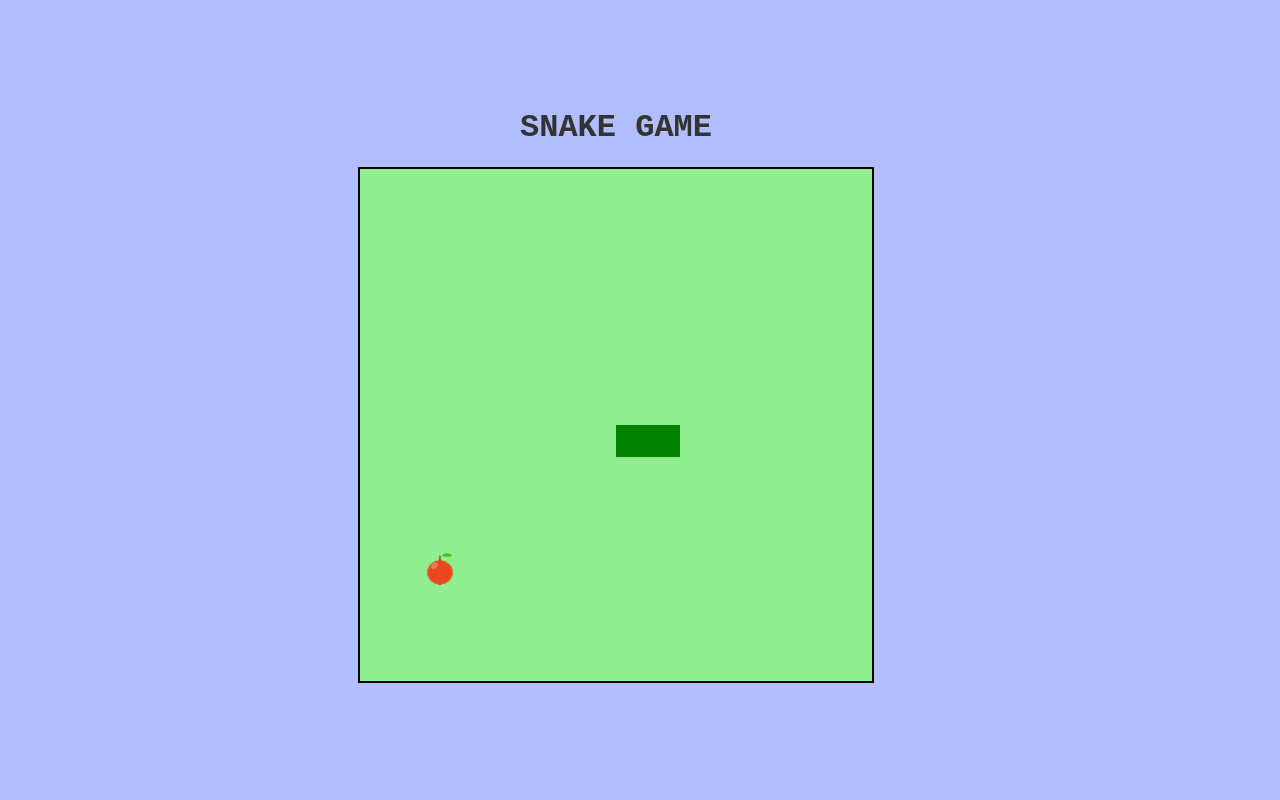
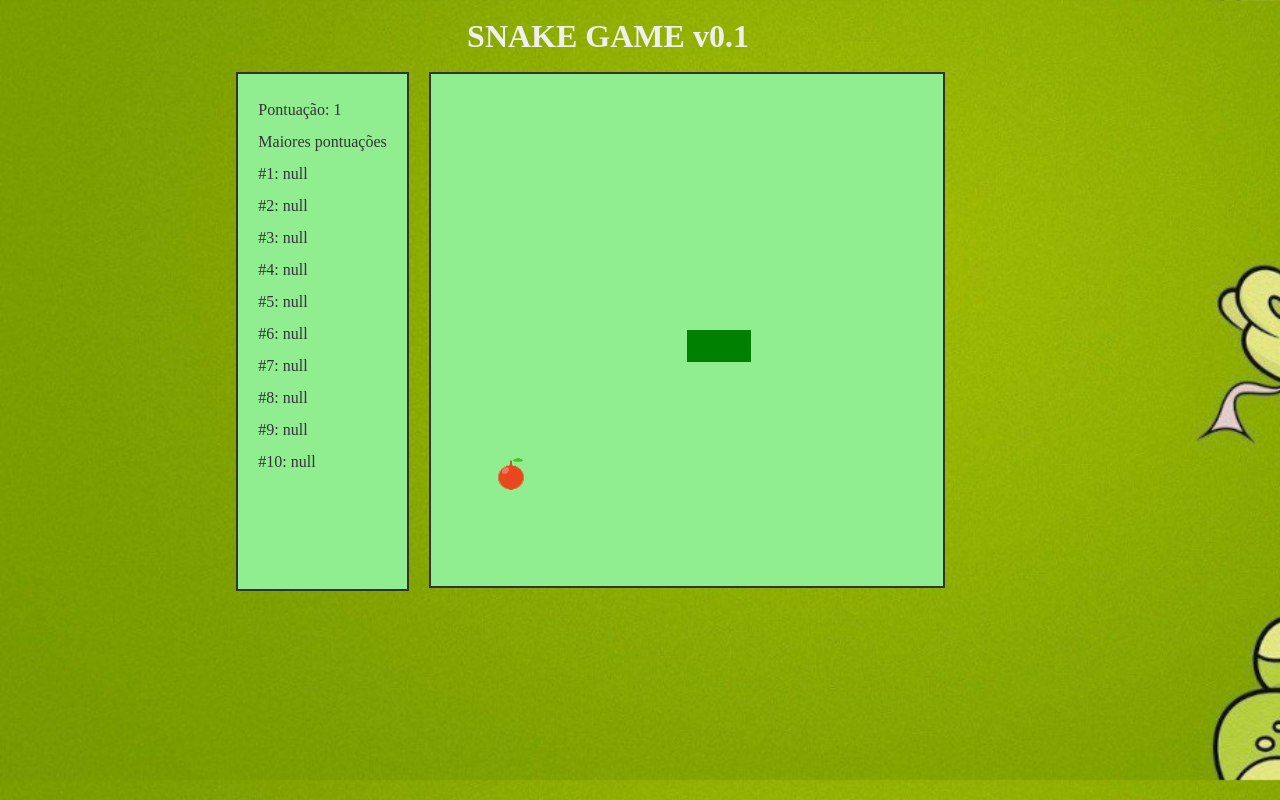
Before and after one commit to zolppy/snake-game, a plain HTML site: page index.html in a window 1280 px wide. Drawn offline with Linux system fonts and the light colour scheme.

Commit message:
add, commit e push feito por script bash

```diff
--- a/index.html
+++ b/index.html
@@ -6,12 +6,35 @@
   <title>Snake</title>
   <link rel="shortcut icon" href="favicon.ico" type="image/x-icon" />
   <link rel="stylesheet" href="style.css" />
-  <script src="script.js" defer></script>
+  <script defer src="script.js"></script>
+  <link rel="stylesheet" href="reset.css" />
 </head>
 <body>
   <main>
-    <h1 id="title">SNAKE GAME</h1>
-    <canvas id="stage" width="512" height="512"></canvas>
+    <div id="container">
+      <h1 id="title">SNAKE GAME v0.1</h1>
+      <div id="game-container">
+        <div id="info-container">
+          <span id="score">Pontuação: 0</span>
+          <div id="scores">
+            <h2>Maiores pontuações</h2>
+            <span id="1">#1: null</span>
+            <span id="2">#2: null</span>
+            <span id="3">#3: null</span>
+            <span id="4">#4: null</span>
+            <span id="5">#5: null</span>
+            <span id="6">#6: null</span>
+            <span id="7">#7: null</span>
+            <span id="8">#8: null</span>
+            <span id="9">#9: null</span>
+            <span id="10">#10: null</span>
+          </div>
+        </div>
+        <div id="stage-container">
+          <canvas id="stage" width="512" height="512"></canvas>
+        </div>
+      </div>
+    </div>
   </main>
 </body>
 </html>
--- /dev/null
+++ b/reset.css
@@ -0,0 +1,48 @@
+/* http://meyerweb.com/eric/tools/css/reset/
+   v2.0 | 20110126
+   License: none (public domain)
+*/
+
+html, body, div, span, applet, object, iframe,
+h1, h2, h3, h4, h5, h6, p, blockquote, pre,
+a, abbr, acronym, address, big, cite, code,
+del, dfn, em, img, ins, kbd, q, s, samp,
+small, strike, strong, sub, sup, tt, var,
+b, u, i, center,
+dl, dt, dd, ol, ul, li,
+fieldset, form, label, legend,
+table, caption, tbody, tfoot, thead, tr, th, td,
+article, aside, canvas, details, embed,
+figure, figcaption, footer, header, hgroup,
+menu, nav, output, ruby, section, summary,
+time, mark, audio, video {
+	margin: 0;
+	padding: 0;
+	border: 0;
+	font-size: 100%;
+	font: inherit;
+	vertical-align: baseline;
+}
+/* HTML5 display-role reset for older browsers */
+article, aside, details, figcaption, figure,
+footer, header, hgroup, menu, nav, section {
+	display: block;
+}
+body {
+	line-height: 1;
+}
+ol, ul {
+	list-style: none;
+}
+blockquote, q {
+	quotes: none;
+}
+blockquote:before, blockquote:after,
+q:before, q:after {
+	content: '';
+	content: none;
+}
+table {
+	border-collapse: collapse;
+	border-spacing: 0;
+}
--- a/script.js
+++ b/script.js
@@ -1,12 +1,14 @@
-let version = 'v0.00000000000000001';
+const scores = [];
+
+for (let i = 0; i < 10; i++) {
+  scores.push(null);
+}
 let score = 0;
+
 let canvas = document.getElementById('stage');
 let context = canvas.getContext('2d');
 let box = 32;
 let snake = [];
-
-console.clear();
-console.info(`Snake Game ${version}`);
 
 snake[0] = {
   x: 8 * box,
@@ -48,12 +50,39 @@ function criarCobrinha () {
 }
 
 function drawFood () {
-  //context.fillStyle = 'red';
-  //context.fillRect(food.x, food.y, box, box);
   context.drawImage(foodImg, food.x, food.y);
 }
 
 document.addEventListener('keydown', update);
+
+const updateScore = () => {
+  const scoreElement = document.getElementById('score');
+
+  scoreElement.textContent = `Pontuação: ${score}`;
+}
+
+function compare(a, b) {
+  return b - a;
+}
+
+window.addEventListener('load', () => {
+  const thisScores = JSON.parse(localStorage.getItem('scores'));
+
+  if (thisScores) {
+    for (let score of thisScores) {
+      scores.push(score);
+    }
+  }
+
+  scores.sort(compare);
+
+  updateScores();
+});
+
+const updateStorage = () => {
+  scores.sort(compare);
+  localStorage.setItem('scores', JSON.stringify(scores));
+}
 
 function update(event) {
   if (event.keyCode == 37 && direction != 'right') {
@@ -77,6 +106,72 @@ function update(event) {
   }
 }
 
+function updateScores() {
+  const spanid1 = document.getElementById('1');
+  const spanid2 = document.getElementById('2');
+  const spanid3 = document.getElementById('3');
+  const spanid4 = document.getElementById('4');
+  const spanid5 = document.getElementById('5');
+  const spanid6 = document.getElementById('6');
+  const spanid7 = document.getElementById('7');
+  const spanid8 = document.getElementById('8');
+  const spanid9 = document.getElementById('9');
+  const spanid10 = document.getElementById('10');
+
+  scores.sort(compare);
+
+  spanid1.textContent = (scores[0] === null) ? '#1: null' : `#1: ${scores[0]}`;
+  spanid2.textContent = (scores[1] === null) ? '#2: null' : `#2: ${scores[1]}`;
+  spanid3.textContent = (scores[2] === null) ? '#3: null' : `#3: ${scores[2]}`;
+  spanid4.textContent = (scores[3] === null) ? '#4: null' : `#4: ${scores[3]}`;
+  spanid5.textContent = (scores[4] === null) ? '#5: null' : `#5: ${scores[4]}`;
+  spanid6.textContent = (scores[5] === null) ? '#6: null' : `#6: ${scores[5]}`;
+  spanid7.textContent = (scores[6] === null) ? '#7: null' : `#7: ${scores[6]}`;
+  spanid8.textContent = (scores[7] === null) ? '#8: null' : `#8: ${scores[7]}`;
+  spanid9.textContent = (scores[8] === null) ? '#9: null' : `#9: ${scores[8]}`;
+  spanid10.textContent = (scores[9] === null) ? '#10: null' : `#10: ${scores[9]}`;
+}
+
+function gameOver() {
+  clearInterval(game);
+  snake.direction = {
+    x: 0,
+    y: 0,
+  };
+
+  function reload() {
+    document.addEventListener("keydown", () => location.reload());
+  }
+
+  document.removeEventListener("keydown", update);
+
+  context.fillStyle = "#00000065";
+  context.fillRect(0, 0, canvas.width, canvas.height);
+
+  context.fillStyle = "#ffffff";
+  context.font = "30px Comic Sans MS";
+  const gameOverText = "GAME OVER",
+    gameOverTextWidth = context.measureText(gameOverText).width;
+
+  context.fillText(
+    gameOverText,
+    canvas.width / 2 - gameOverTextWidth / 2,
+    canvas.height / 2 - 15
+  );
+
+  context.font = "20px arial seriff";
+  const pressButtonText = "Pressione qualquer tecla para reiniciar o jogo",
+    pressButtonTextWidth = context.measureText(pressButtonText).width;
+
+  context.fillText(
+    pressButtonText,
+    canvas.width / 2 - pressButtonTextWidth / 2,
+    canvas.height / 2 + 40
+  );
+
+  setTimeout(reload, 1000);
+}
+
 function startGame() {
   if (snake[0].x > 15 * box && direction == 'right') snake[0].x = 0;
   if (snake[0].x < 0 && direction == 'left') snake[0].x = 16 * box;
@@ -85,8 +180,24 @@ function startGame() {
 
   for (i = 1; i < snake.length; i++) {
     if (snake[0].x == snake[i].x && snake[0].y == snake[i].y) {
-      clearInterval(game);
       dead.play();
+      //clearInterval(game);
+
+      for (let thisScore in scores) {
+        if (score >= thisScore) {
+          scores.push(score);
+          break;
+        }
+      }
+
+      gameOver();
+      setTimeout(function () {
+        gameOver();
+      }, 500);
+
+      scores.sort(compare);
+      updateStorage();
+      updateScores();
     }
   }
 
@@ -106,7 +217,8 @@ function startGame() {
       snake.pop();
   } else {
     eat.play();
-    console.info(`Score: ${++score}`);
+    score++;
+    updateScore();
 
     let fx = Math.floor(Math.random() * 15 + 1) * box;
     let fy = Math.floor(Math.random() * 15 + 1) * box;
--- a/style.css
+++ b/style.css
@@ -3,18 +3,43 @@
 body {
   width: 95vw;
   height: 95vh;
-  background-color: rgb(178, 190, 255);
-  font-family: 'Courier New', Courier, monospace;
-  color: #333;
-  display: flex;
-  justify-content: center;
-  align-items: center;
+  background-image: url('img/edited02.jpg');
+  background-size: cover;
+  font-family: 'Times New Roman', Times, serif;
+  color: #efefef;
 }
 
 #title {
   text-align: center;
+  font-weight: bold;
+  font-size: 2rem;
+  margin-top: 20px;
+  margin-bottom: 20px;
+}
+
+#game-container {
+  display: flex;
+  justify-content: center;
+  margin-right: 35px;
+}
+
+#info-container {
+  border: 2px solid #333;
+  margin-right: 20px;
+  background-color: lightgreen;
+  color: #333;
+  padding: 20px;
+  line-height: 2rem;
+}
+
+span {
+  display: block;
+}
+
+h2 {
+  font-weight: bold;
 }
 
 #stage {
-  border: 2px solid black;
+  border: 2px solid #333;
 }
```
Also changed, not shown: img/bg.png (added), img/edited.jpg (added), img/edited02.jpg (added), img/original.jpg (added).
